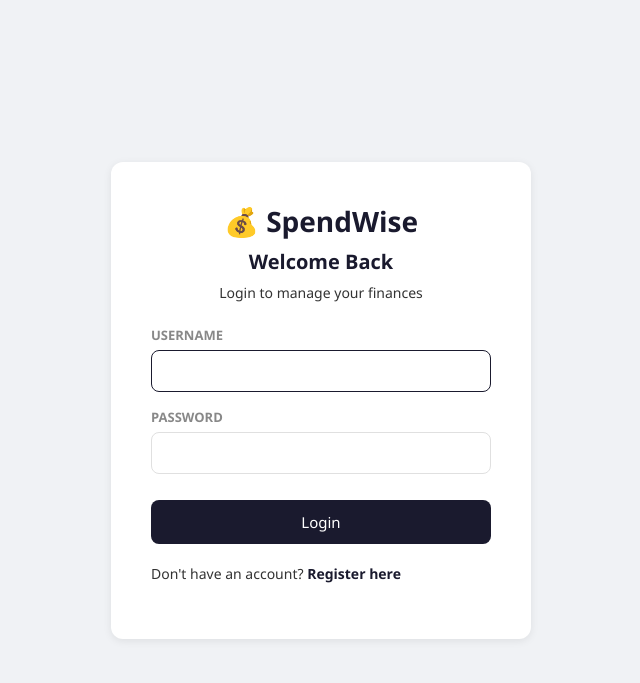
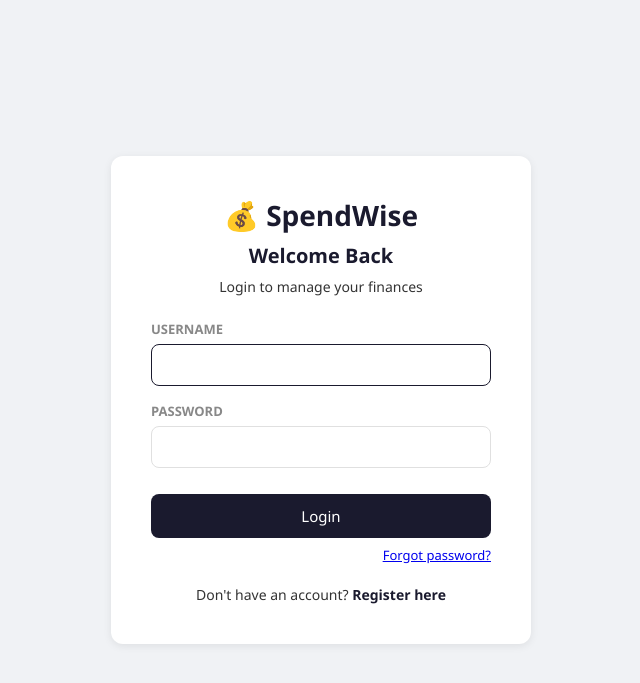
Before and after one commit to Temi901/SpendWise, a Django app: page /accounts/login/ in a window 1280 px wide. Shown: the top 683 px of the page, without its empty margins (319-959 px from the left). Run offline with Django 5.2, Linux system fonts and the light colour scheme.

Commit message:
Add password reset feature with email

```diff
--- a/accounts/templates/accounts/login.html
+++ b/accounts/templates/accounts/login.html
@@ -34,7 +34,10 @@
                 <button type="submit" class="btn-add">Login</button>
             </form>
             <div class="form-group">
-
+    <p style="text-align:right; margin-top:5px;">
+        <a href="{% url 'password_reset' %}" style="font-size:13px;">Forgot password?</a>
+    </p>
+</div>
             <p class="auth-link">
                 Don't have an account?
                 <a href="{% url 'register' %}">Register here</a>
```
